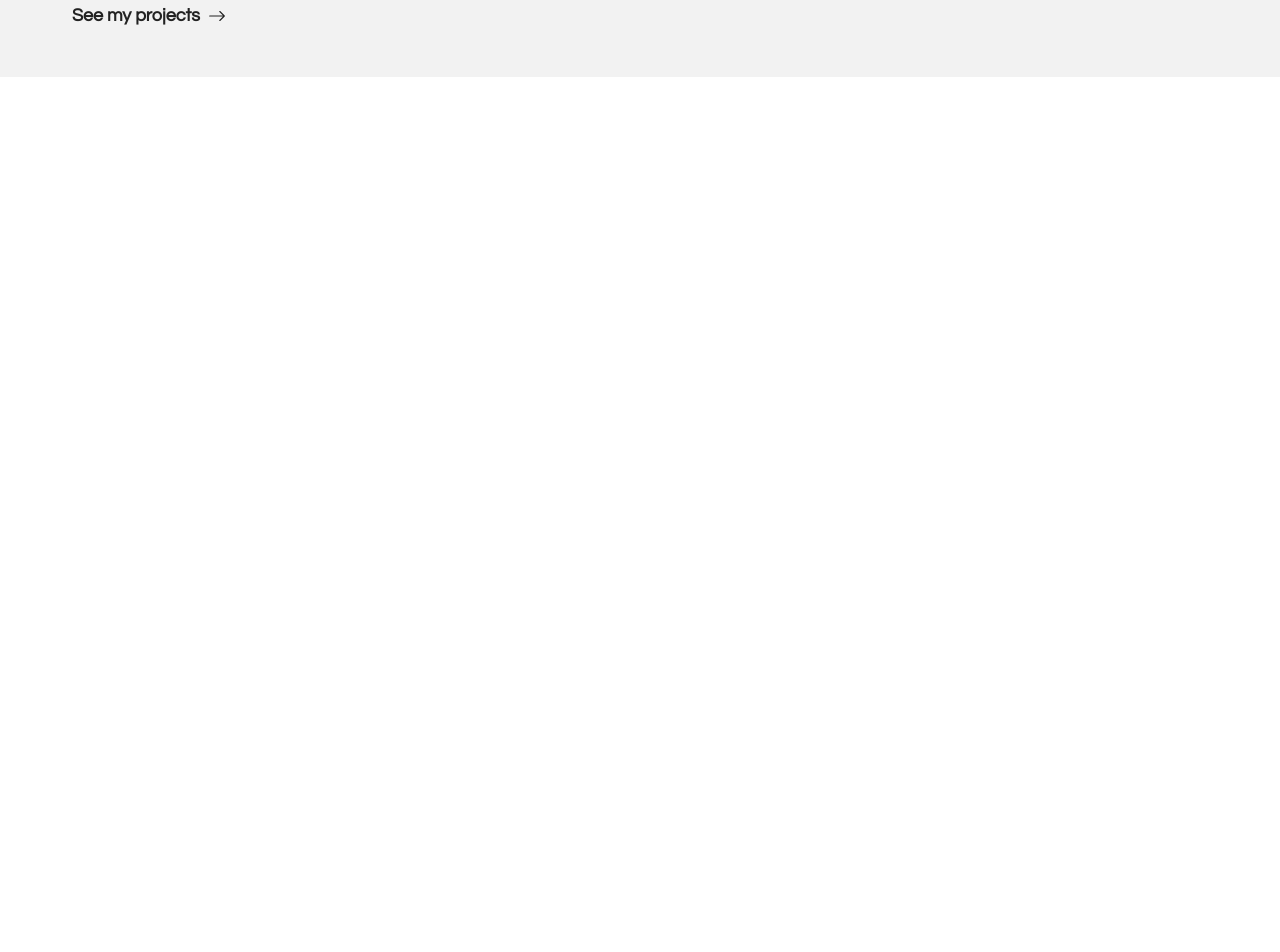
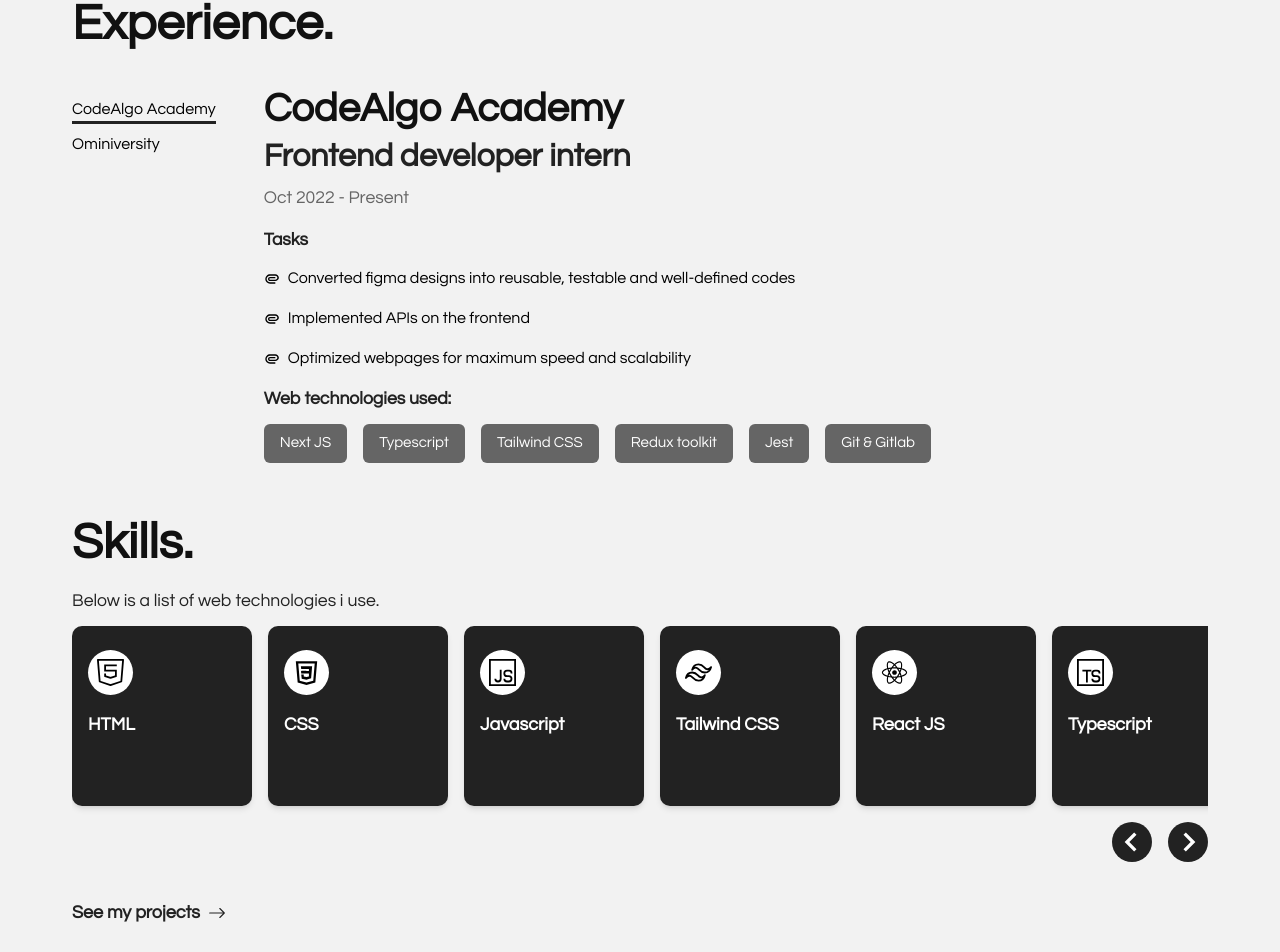
Before and after one commit to daniel-dunsin/portfolio-v2, a React (Create React App) app: page /about in a window 1280 px wide. Shown: the part 723-1675 px from the top of the page. Before the commit the page ends 800 px from the top, so only its background shows below. Built offline with nearby package versions, Linux system fonts and the light colour scheme.

Commit message:
added scroll container

```diff
--- /dev/null
+++ b/src/components/UI/Title.tsx
@@ -0,0 +1,22 @@
+import React, { FC } from "react";
+
+type TitleProps = {
+  text: string;
+  topOfPage: boolean;
+  subtitle?: string;
+};
+
+const Title: FC<TitleProps> = ({ text, topOfPage, subtitle }) => {
+  return (
+    <header className={`${topOfPage ? "mb-3" : "mt-12 mb-3"}`}>
+      <h1 className="text-[40px] sm:text-[45px] md:text-[50px] text-mainDarkerColor font-bold leading-[1.3]">
+        {text}
+      </h1>
+      {subtitle && (
+        <p className="mt-3 text-[1.1rem] text-mainDarkColor">{subtitle}</p>
+      )}
+    </header>
+  );
+};
+
+export default Title;
--- a/src/components/sections/Container.tsx
+++ b/src/components/sections/Container.tsx
@@ -13,7 +13,7 @@
 }) => {
   return (
     <main className="w-full bg-mainGrayColor">
-      <div className="container min-h-screen pt-[160px] pb-[80px] relative">
+      <div className="container min-h-screen pt-[140px] pb-[80px] relative">
         {children}
         <Link to={nextPageLink}>
           <button className="absolute bottom-[3rem] text-[1rem] md:text-[18px] text-mainDarkColor font-bold hover:text-black hover:scale-[1.08] transition-all duration-300 left-[1rem] md:left-[2rem] flex items-center gap-2">
--- /dev/null
+++ b/src/components/sections/ScrollContainers.tsx
@@ -0,0 +1,64 @@
+import React, { FC, ReactElement, useEffect, useState } from "react";
+import { BiChevronLeft, BiChevronRight } from "react-icons/bi";
+
+type scrollContainerProps = {
+  children: ReactElement[];
+  width: number;
+};
+
+const ScrollContainers: FC<scrollContainerProps> = ({ children, width }) => {
+  const container = React.useRef<any>(null);
+  const [scrollWidth, setScrollWidth] = useState<number>(0);
+
+  const increaseScrollWidth = () => {
+    setScrollWidth(() => {
+      if (scrollWidth < width) {
+        return scrollWidth + 100;
+      } else {
+        return scrollWidth;
+      }
+    });
+  };
+  const decreaseScrollWidth = () => {
+    setScrollWidth(() => {
+      if (scrollWidth !== 0) {
+        return scrollWidth - 100;
+      } else {
+        return scrollWidth;
+      }
+    });
+  };
+
+  useEffect(() => {
+    container?.current?.scroll({
+      left: scrollWidth,
+    });
+  }, [scrollWidth]);
+
+  return (
+    <>
+      <div
+        className="flex items-center gap-x-4 flex-nowrap overflow-x-scroll skills-container pb-4 transition duration-300"
+        ref={container}
+      >
+        {children}
+      </div>
+      <div className="w-full flex items-center gap-x-4 justify-end">
+        <span
+          className="w-[40px] h-[40px] flex justify-center items-center text-[40px] text-white bg-mainDarkColor rounded-full"
+          onClick={decreaseScrollWidth}
+        >
+          <BiChevronLeft />
+        </span>
+        <span
+          className="w-[40px] h-[40px] flex justify-center items-center text-[40px] text-white bg-mainDarkColor rounded-full"
+          onClick={increaseScrollWidth}
+        >
+          <BiChevronRight />
+        </span>
+      </div>
+    </>
+  );
+};
+
+export default ScrollContainers;
--- a/src/context/index.tsx
+++ b/src/context/index.tsx
@@ -1,14 +1,82 @@
-import { createContext, FC, ReactElement, useContext, useState } from "react";
-import { IContext } from "../types/types";
+import {
+  createContext,
+  FC,
+  ReactElement,
+  useContext,
+  useEffect,
+  useState,
+} from "react";
+import { IContext, myExperienceProps } from "../types/types";
 
 export type AppProviderProps = { children: ReactElement };
 
 const AppContext = createContext({} as IContext);
 
+const myExperience: myExperienceProps[] = [
+  {
+    company: "CodeAlgo Academy",
+    start_date: "Oct 2022",
+    end_date: "Present",
+    position: "Frontend developer intern",
+    works: [
+      "Converted figma designs into reusable, testable and well-defined codes",
+      "Implemented APIs on the frontend",
+      "Optimized webpages for maximum speed and scalability",
+    ],
+    skillsets: [
+      "Next JS",
+      "Typescript",
+      "Tailwind CSS",
+      "Redux toolkit",
+      "Jest",
+      "Git & Gitlab",
+    ],
+  },
+  {
+    company: "Ominiversity",
+    start_date: "Oct 2022",
+    end_date: "Dec 2022",
+    position: "Frontend developer intern",
+    works: [
+      "Developed features to enhance user experience",
+      "Implementing & consuming backend APIs and data",
+      "Writing resuable codes for future use.",
+    ],
+    skillsets: ["React JS", "Sass", "Redux toolkit", "Git & Github"],
+  },
+];
+
 export const AppProvider: FC<AppProviderProps> = ({ children }) => {
   const [sidebarOpened, setSidebarOpened] = useState<boolean>(false);
+  const [companies, setCompanies] = useState<string[]>([]);
+  const [experienceInView, setExperienceInView] = useState<myExperienceProps>(
+    myExperience[0]
+  );
+
+  const selectCompany = (company: string) => {
+    setExperienceInView(() => {
+      return myExperience.find(
+        (exp) => exp.company === company
+      ) as myExperienceProps;
+    });
+  };
+
+  // get All experiences
+  useEffect(() => {
+    setCompanies(() => {
+      return myExperience.map((exp) => exp.company);
+    });
+  }, []);
   return (
-    <AppContext.Provider value={{ sidebarOpened, setSidebarOpened }}>
+    <AppContext.Provider
+      value={{
+        sidebarOpened,
+        setSidebarOpened,
+        experienceInView: experienceInView as myExperienceProps,
+        companies,
+        selectCompany,
+      }}
+    >
       {children}
     </AppContext.Provider>
   );
--- a/src/index.css
+++ b/src/index.css
@@ -28,7 +28,7 @@
   transition-delay: 0.4s;
 }
 
-.link .underline {
+.underline {
   width: 0;
   height: 3px;
   transition: 0.4s;
@@ -93,3 +93,32 @@
 .socials:nth-of-type(4) {
   transition-delay: 0.8s;
 }
+
+/* experience */
+.experience .underline {
+  @apply bg-mainDarkColor;
+}
+.experience-in-view .underline {
+  width: 100%;
+}
+
+/* skills */
+.skills-container::-webkit-scrollbar {
+  display: none;
+  height: 0;
+  width: 0;
+  overflow: hidden;
+}
+.skills-container::-webkit-scrollbar-thumb {
+  display: none;
+  height: 0;
+  width: 0;
+  overflow: hidden;
+}
+
+.skills-container::-webkit-scrollbar-track {
+  display: none;
+  height: 0;
+  width: 0;
+  overflow: hidden;
+}
--- a/src/pages/About.tsx
+++ b/src/pages/About.tsx
@@ -1,13 +1,32 @@
 import Container from "../components/sections/Container";
-import React from "react";
-import { Bounce, Fade, Flip, Zoom } from "react-awesome-reveal";
+import React, { ReactElement, Ref, useRef, useState } from "react";
+import { Fade, Zoom } from "react-awesome-reveal";
+import Title from "../components/UI/Title";
+import { useGlobalContext } from "../context";
+import { BiCommentDots, BiPaperclip, BiPointer } from "react-icons/bi";
+import {
+  CSS3,
+  HTML5,
+  Javascript,
+  NextJS,
+  ReactJS,
+  ReduxJS,
+  StyledComponents,
+  TailwindCSS,
+  Typescript,
+} from "../components/Icons";
+import ScrollContainers from "../components/sections/ScrollContainers";
 
-type myDetailsProps = Array<{
+type myDetailsProps = {
   question: string;
   answer: string;
-}>;
+};
+type skillsProps = {
+  icon: React.ReactElement;
+  name: string;
+};
 
-const myDetails: myDetailsProps = [
+const myDetails: myDetailsProps[] = [
   { question: "Full Name", answer: "Adejare Daniel Oluwdunsin" },
   { question: "Age", answer: "16 years" },
   { question: "Phone number", answer: "+2348023720580" },
@@ -17,30 +36,85 @@
   { question: "Years of experience", answer: "1+ years" },
 ];
 
+const skills: skillsProps[] = [
+  {
+    name: "HTML",
+    icon: <HTML5 size={27} fill={"#000"} />,
+  },
+  {
+    name: "CSS",
+    icon: <CSS3 size={27} fill={"#000"} />,
+  },
+  {
+    name: "Javascript",
+    icon: <Javascript size={27} fill={"#000"} />,
+  },
+  {
+    name: "Tailwind CSS",
+    icon: <TailwindCSS size={27} fill={"#000"} />,
+  },
+  {
+    name: "React JS",
+    icon: <ReactJS size={27} fill={"#000"} />,
+  },
+  {
+    name: "Typescript",
+    icon: <Typescript size={27} fill={"#000"} />,
+  },
+  {
+    name: "Next JS",
+    icon: <NextJS size={27} fill={"#000"} />,
+  },
+  {
+    name: "Styled Components",
+    icon: <StyledComponents size={27} fill={"#000"} />,
+  },
+  {
+    name: "Redux Toolkit",
+    icon: <ReduxJS size={27} fill={"#000"} />,
+  },
+];
+
 const About = () => {
+  const [width, setWidth] = useState<number>(0);
+  const skillsContainer = useRef<any>(null);
+
+  const { companies, selectCompany, experienceInView } = useGlobalContext();
+
+  React.useEffect(() => {
+    console.log(skillsContainer?.current);
+  }, []);
+  React.useEffect(() => {
+    window.addEventListener("resize", () => {
+      setWidth(window.innerWidth);
+    });
+  }, []);
   return (
     <Container nextPageLink="/portfolio" nextPageText="See my projects">
       <section className="w-full h-full pb-[2rem]">
         {/* main details */}
+        <Title text="About Me." topOfPage={true} />
         <div className="flex items-start justify-between gap-8  sl:flex-row flex-col">
           <div className="flex-1 sl:max-w-fit">
-            <Zoom direction="up" duration={1000}>
             <img
               src={"./images/daniel-1.jpg"}
               alt="daniel"
               loading="lazy"
               className="w-full sl:h-[450px] sl:max-w-[400px] object-cover object-center rounded-[10px]"
             />
-            </Zoom>
           </div>
           <div className="flex-1 w-full">
-            <Fade direction="up" duration={1000}>
+            <Fade direction={width < 800 ? "left" : "up"} duration={1000}>
               <h1 className="text-mainDarkColor text-[25px] sl:text-[40px] font-bold">
                 Adejare Daniel
               </h1>
             </Fade>
 
-            <Fade direction="up" duration={1000} delay={400}>
+            <Fade
+              direction={width < 800 ? "left" : "up"}
+              duration={1000}
+              delay={400}
+            >
               <div className="flex flex-col gap-y-2 my-4 text-[17px] max-w-[600px] text-mainDarkColor">
                 <p>
                   I am a frontend developer residing in Nigeria. I have over 1
@@ -59,7 +133,7 @@
                 return (
                   <Fade
                     key={index}
-                    direction="up"
+                    direction={width < 800 ? "left" : "up"}
                     duration={1000}
                     delay={(index + 1) * 400}
                   >
@@ -73,6 +147,103 @@
             </div>
           </div>
         </div>
+
+        <Title text="Experience." topOfPage={false} />
+        <div className="flex gap-y-6 gap-x-[3rem] items-start my-8 md:flex-row flex-col">
+          <div className="flex overflow-x-scroll w-full max-w-fit pb-3 flex-1 pt-2">
+            <div className="flex md:flex-col gap-2 md:items-start md:justify-start justify-center items-center w-fit">
+              {companies?.map((company, index) => {
+                return (
+                  <article
+                    className={`flex flex-col experience cursor-pointer max-w-fit ${
+                      company === experienceInView?.company &&
+                      "experience-in-view"
+                    }`}
+                    onClick={() => {
+                      selectCompany(company);
+                    }}
+                    key={index}
+                  >
+                    <p>{company}</p>
+                    <div className="underline"></div>
+                  </article>
+                );
+              })}
+            </div>
+          </div>
+          <div className="w-full flex-1">
+            <h1 className="text-mainDarkerColor text-[25px] sl:text-[40px] font-bold leading-[1]">
+              {experienceInView?.company}
+            </h1>
+            <h2 className="text-mainDarkColor text-[1.3rem] sl:text-[2rem] font-bold my-3 leading-[1]">
+              {experienceInView?.position}
+            </h2>
+            <p className="text-[1.1rem] text-mainDarkGrayColor">
+              {experienceInView?.start_date} - {experienceInView?.end_date}
+            </p>
+
+            <h3 className="text-[1.1rem] font-bold text-mainDarkColor mt-4 mb-3">
+              Tasks
+            </h3>
+            <div className="flex flex-col gap-y-4">
+              {experienceInView?.works?.map((work, index) => {
+                return (
+                  <p key={index}>
+                    <BiPaperclip className="inline-block mr-2" />
+                    {work}
+                  </p>
+                );
+              })}
+            </div>
+
+            <h3 className="text-[1.1rem] font-bold text-mainDarkColor mt-4 mb-3">
+              Web technologies used:
+            </h3>
+            <div className="flex flex-row gap-4 flex-wrap">
+              {experienceInView?.skillsets?.map((skill, index) => {
+                return (
+                  <span
+                    className="max-w-fit px-4 py-2 bg-mainDarkGrayColor text-white text-[15px] rounded-md"
+                    key={index}
+                  >
+                    {skill}
+                  </span>
+                );
+              })}
+            </div>
+          </div>
+        </div>
+
+        <Title
+          text="Skills."
+          subtitle="Below is a list of web technologies i use."
+          topOfPage={false}
+        />
+        <ScrollContainers width={1350}>
+          {skills.map((skill, index: number) => {
+            return (
+              <Fade
+                direction="up"
+                triggerOnce={true}
+                key={index}
+                delay={index * 50}
+                fraction={0.1}
+              >
+                <article
+                  className="h-[180px] py-6 px-4 min-w-[180px] max-w-fit bg-mainDarkColor shadow-md rounded-[10px]"
+                  key={index}
+                >
+                  <span className="w-[45px] h-[45px] bg-white rounded-full flex justify-center items-center">
+                    {skill.icon}
+                  </span>
+                  <h2 className="text-white font-bold text-[18px] mt-4">
+                    {skill.name}
+                  </h2>
+                </article>
+              </Fade>
+            );
+          })}
+        </ScrollContainers>
       </section>
     </Container>
   );
--- a/src/types/types.ts
+++ b/src/types/types.ts
@@ -3,5 +3,16 @@
 export type IContext = {
     sidebarOpened: boolean;
     setSidebarOpened: Dispatch<SetStateAction<boolean>>;
+    companies:string[];
+    selectCompany: (company:string)=> void;
+    experienceInView: myExperienceProps;
+}
 
+export type myExperienceProps ={
+    company: string;
+    start_date: string;
+    position: string;
+    end_date: string;
+    works: string[];
+    skillsets: string[];
 }
```
Lines whose indentation alone changed are shown as unchanged.
